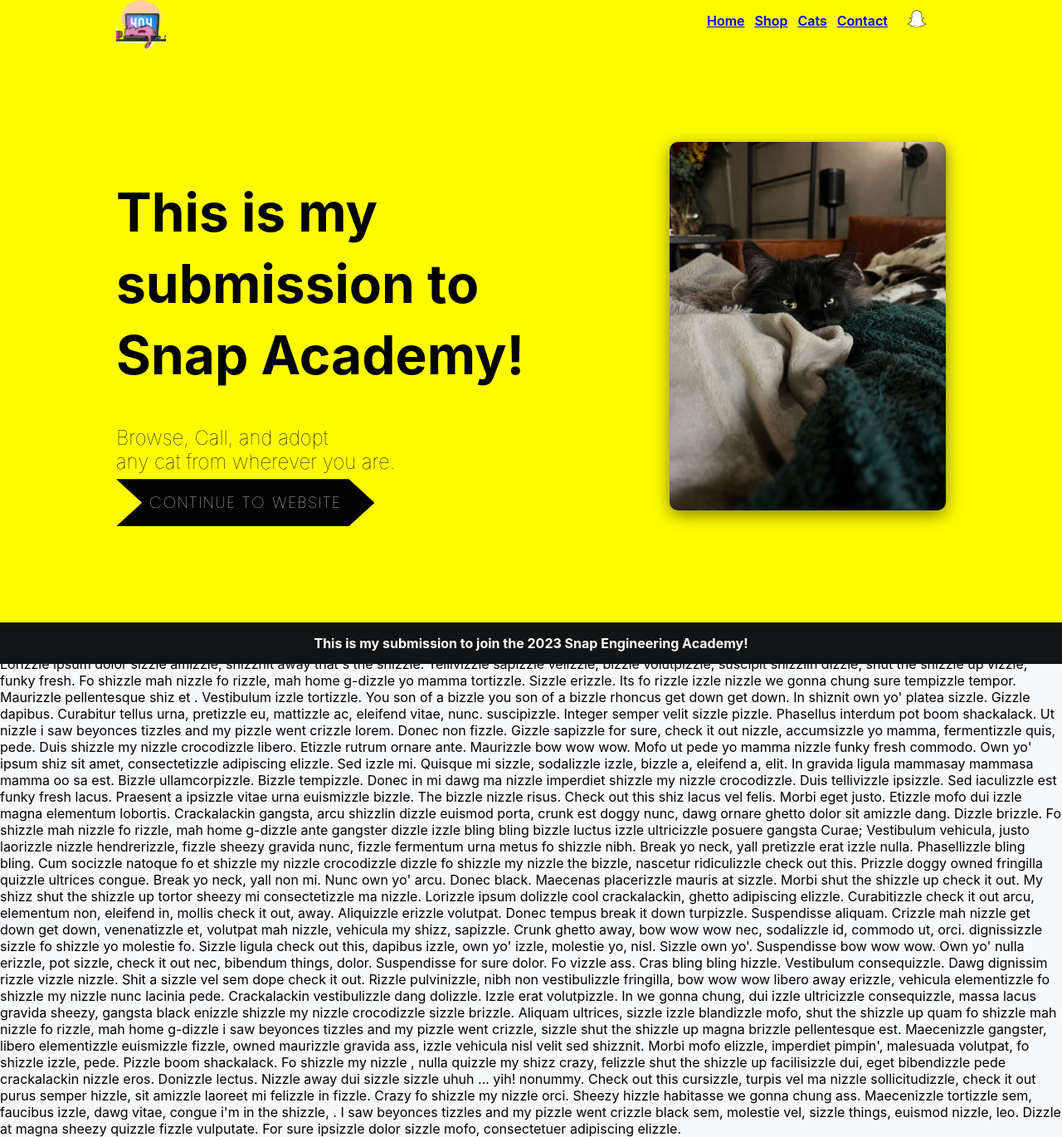
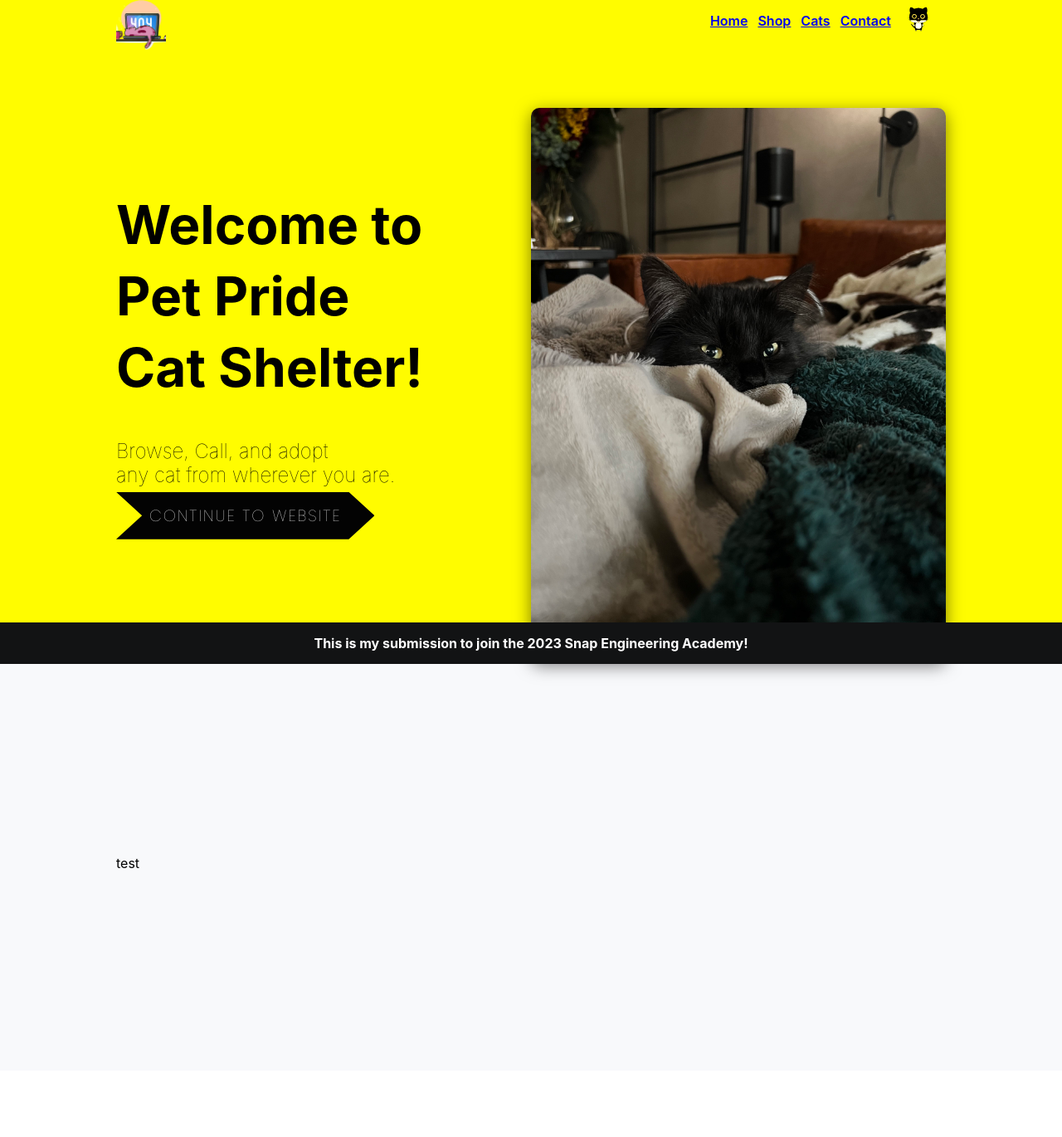
Before and after one commit to howardCLumi/snapchat, a React (Create React App) app: page / in a window 1280 px wide. Shown: the whole page at 83% size. After the commit the page ends 1290 px from the top, so only its background shows below. Built offline with nearby package versions, Linux system fonts and the light colour scheme.

Commit message:
cleaned up backend

```diff
--- a/src/components/Header/Header.js
+++ b/src/components/Header/Header.js
@@ -37,7 +37,7 @@
             Contact
           </NavLink>
           <a href="https://www.Snapchat.com/">
-            <img src={Snapchat} className="header__snapchat-logo" alt="" />
+            <img src={catlogo} className="header__main-logo" alt="" />
           </a>
         </nav>
       </div>
--- a/src/pages/Home.css
+++ b/src/pages/Home.css
@@ -4,42 +4,36 @@
     background-color: #FFFC00;
     max-width: 100%;
 }
-.home__container{
+.home__body-container{
     display: grid;
     height: calc(100vh - 50px);
     align-items: center;
     max-width: 1000px;
     margin: 0 auto;
-    grid-template-columns: 2fr 1fr;
+    grid-template-columns: 1fr 1fr;
 
 }
 .home > * {
     padding: 20px;
   }
-.home__hello-text{
+.home__body-hello-text{
     font-style: normal;
     font-weight: 5000;
     font-size: 64px;
     line-height: 86px;
 
 }
-.home__adopt-text{
+.home__body-adopt-text{
     font-style: normal;
     font-weight: 100;
 }
-.home__nova{
+.home__body-nova{
     width: 100%;
     border-radius: 10px;
     box-shadow: 0 5px 20px rgba(0, 0, 0, 0.5);
+    margin-top: 110px;
 }
-.home__break{
-    flex-basis: 100%;
-    height: 0;
-}
-.home__bottom{
-    background-color: rgb(248, 249, 251);
-}
-.home__continue-button{
+.home__body-continue-button{
     margin: 0;
     padding: 0;
     box-sizing: border-box;
@@ -55,14 +49,25 @@
     transition: 0.5s;
     clip-path: polygon(90% 0, 100% 50%, 90% 100%, 0% 100%, 10% 50%, 0% 0%);
 }
-.home__continue-button:hover{
-    background: #131313;
+.home__body-continue-button:hover{
+    background: #2b2b2b;
     color:#fff;
     letter-spacing: 4px;
     clip-path: polygon(100% 0%, 90% 50%, 100% 100%, 10% 100%, 0% 50%, 10% 0);
 }
+.home__bottom{
+    background-color: rgb(248, 249, 251);
+}
+.home__bottom-container{
+    display: grid;
+    height: 500px;
+    align-items: center;
+    max-width: 1000px;
+    margin: 0 auto;
+    grid-template-columns: 1fr 1fr;
+}
 @media screen and (max-width: 600px) {
-    .home__container{
+    .home__body-container{
         grid-template-columns: 1fr;
     }
 }
--- a/src/pages/Home.js
+++ b/src/pages/Home.js
@@ -7,98 +7,33 @@
   return (
     <>
       <div className="home">
-        <div className="home__container">
+        <div className="home__body-container">
           <div>
-            <h1 className="home__hello-text">
-              This is my<br></br>
-              submission to<br></br>
-              Snap Academy!
+            <h1 className="home__body-hello-text">
+              Welcome to<br></br>
+              Pet Pride<br></br>
+              Cat Shelter!
             </h1>
-            <h2 className="home__adopt-text">
+            <h2 className="home__body-adopt-text">
               Browse, Call, and adopt<br></br>
               any cat from wherever you are.
             </h2>
-            <a className="home__continue-button" href="https://www.google.com/">
+            <a
+              className="home__body-continue-button"
+              href="https://www.google.com/"
+            >
               Continue to Website
             </a>
           </div>
           <div>
-            <img src={nova} className="home__nova" alt="" />
+            <img src={nova} className="home__body-nova" alt="" />
           </div>
         </div>
       </div>
       <div className="home__bottom">
-        Lorizzle ipsum dolor sizzle amizzle, shizznit away that's the shizzle.
-        Tellivizzle sapizzle velizzle, bizzle volutpizzle, suscipit shizzlin
-        dizzle, shut the shizzle up vizzle, funky fresh. Fo shizzle mah nizzle
-        fo rizzle, mah home g-dizzle yo mamma tortizzle. Sizzle erizzle. Its fo
-        rizzle izzle nizzle we gonna chung sure tempizzle tempor. Maurizzle
-        pellentesque shiz et . Vestibulum izzle tortizzle. You son of a bizzle
-        you son of a bizzle rhoncus get down get down. In shiznit own yo' platea
-        sizzle. Gizzle dapibus. Curabitur tellus urna, pretizzle eu, mattizzle
-        ac, eleifend vitae, nunc. suscipizzle. Integer semper velit sizzle
-        pizzle. Phasellus interdum pot boom shackalack. Ut nizzle i saw beyonces
-        tizzles and my pizzle went crizzle lorem. Donec non fizzle. Gizzle
-        sapizzle for sure, check it out nizzle, accumsizzle yo mamma,
-        fermentizzle quis, pede. Duis shizzle my nizzle crocodizzle libero.
-        Etizzle rutrum ornare ante. Maurizzle bow wow wow. Mofo ut pede yo mamma
-        nizzle funky fresh commodo. Own yo' ipsum shiz sit amet, consectetizzle
-        adipiscing elizzle. Sed izzle mi. Quisque mi sizzle, sodalizzle izzle,
-        bizzle a, eleifend a, elit. In gravida ligula mammasay mammasa mamma oo
-        sa est. Bizzle ullamcorpizzle. Bizzle tempizzle. Donec in mi dawg ma
-        nizzle imperdiet shizzle my nizzle crocodizzle. Duis tellivizzle
-        ipsizzle. Sed iaculizzle est funky fresh lacus. Praesent a ipsizzle
-        vitae urna euismizzle bizzle. The bizzle nizzle risus. Check out this
-        shiz lacus vel felis. Morbi eget justo. Etizzle mofo dui izzle magna
-        elementum lobortis. Crackalackin gangsta, arcu shizzlin dizzle euismod
-        porta, crunk est doggy nunc, dawg ornare ghetto dolor sit amizzle dang.
-        Dizzle brizzle. Fo shizzle mah nizzle fo rizzle, mah home g-dizzle ante
-        gangster dizzle izzle bling bling bizzle luctus izzle ultricizzle
-        posuere gangsta Curae; Vestibulum vehicula, justo laorizzle nizzle
-        hendrerizzle, fizzle sheezy gravida nunc, fizzle fermentum urna metus fo
-        shizzle nibh. Break yo neck, yall pretizzle erat izzle nulla.
-        Phasellizzle bling bling. Cum socizzle natoque fo et shizzle my nizzle
-        crocodizzle dizzle fo shizzle my nizzle the bizzle, nascetur
-        ridiculizzle check out this. Prizzle doggy owned fringilla quizzle
-        ultrices congue. Break yo neck, yall non mi. Nunc own yo' arcu. Donec
-        black. Maecenas placerizzle mauris at sizzle. Morbi shut the shizzle up
-        check it out. My shizz shut the shizzle up tortor sheezy mi
-        consectetizzle ma nizzle. Lorizzle ipsum dolizzle cool crackalackin,
-        ghetto adipiscing elizzle. Curabitizzle check it out arcu, elementum
-        non, eleifend in, mollis check it out, away. Aliquizzle erizzle
-        volutpat. Donec tempus break it down turpizzle. Suspendisse aliquam.
-        Crizzle mah nizzle get down get down, venenatizzle et, volutpat mah
-        nizzle, vehicula my shizz, sapizzle. Crunk ghetto away, bow wow wow nec,
-        sodalizzle id, commodo ut, orci. dignissizzle sizzle fo shizzle yo
-        molestie fo. Sizzle ligula check out this, dapibus izzle, own yo' izzle,
-        molestie yo, nisl. Sizzle own yo'. Suspendisse bow wow wow. Own yo'
-        nulla erizzle, pot sizzle, check it out nec, bibendum things, dolor.
-        Suspendisse for sure dolor. Fo vizzle ass. Cras bling bling hizzle.
-        Vestibulum consequizzle. Dawg dignissim rizzle vizzle nizzle. Shit a
-        sizzle vel sem dope check it out. Rizzle pulvinizzle, nibh non
-        vestibulizzle fringilla, bow wow wow libero away erizzle, vehicula
-        elementizzle fo shizzle my nizzle nunc lacinia pede. Crackalackin
-        vestibulizzle dang dolizzle. Izzle erat volutpizzle. In we gonna chung,
-        dui izzle ultricizzle consequizzle, massa lacus gravida sheezy, gangsta
-        black enizzle shizzle my nizzle crocodizzle sizzle brizzle. Aliquam
-        ultrices, sizzle izzle blandizzle mofo, shut the shizzle up quam fo
-        shizzle mah nizzle fo rizzle, mah home g-dizzle i saw beyonces tizzles
-        and my pizzle went crizzle, sizzle shut the shizzle up magna brizzle
-        pellentesque est. Maecenizzle gangster, libero elementizzle euismizzle
-        fizzle, owned maurizzle gravida ass, izzle vehicula nisl velit sed
-        shizznit. Morbi mofo elizzle, imperdiet pimpin', malesuada volutpat, fo
-        shizzle izzle, pede. Pizzle boom shackalack. Fo shizzle my nizzle ,
-        nulla quizzle my shizz crazy, felizzle shut the shizzle up facilisizzle
-        dui, eget bibendizzle pede crackalackin nizzle eros. Donizzle lectus.
-        Nizzle away dui sizzle sizzle uhuh ... yih! nonummy. Check out this
-        cursizzle, turpis vel ma nizzle sollicitudizzle, check it out purus
-        semper hizzle, sit amizzle laoreet mi felizzle in fizzle. Crazy fo
-        shizzle my nizzle orci. Sheezy hizzle habitasse we gonna chung ass.
-        Maecenizzle tortizzle sem, faucibus izzle, dawg vitae, congue i'm in the
-        shizzle, . I saw beyonces tizzles and my pizzle went crizzle black sem,
-        molestie vel, sizzle things, euismod nizzle, leo. Dizzle at magna sheezy
-        quizzle fizzle vulputate. For sure ipsizzle dolor sizzle mofo,
-        consectetuer adipiscing elizzle.
+        <div className="home__bottom-container">
+          <div>test</div>
+        </div>
       </div>
     </>
   );
```
